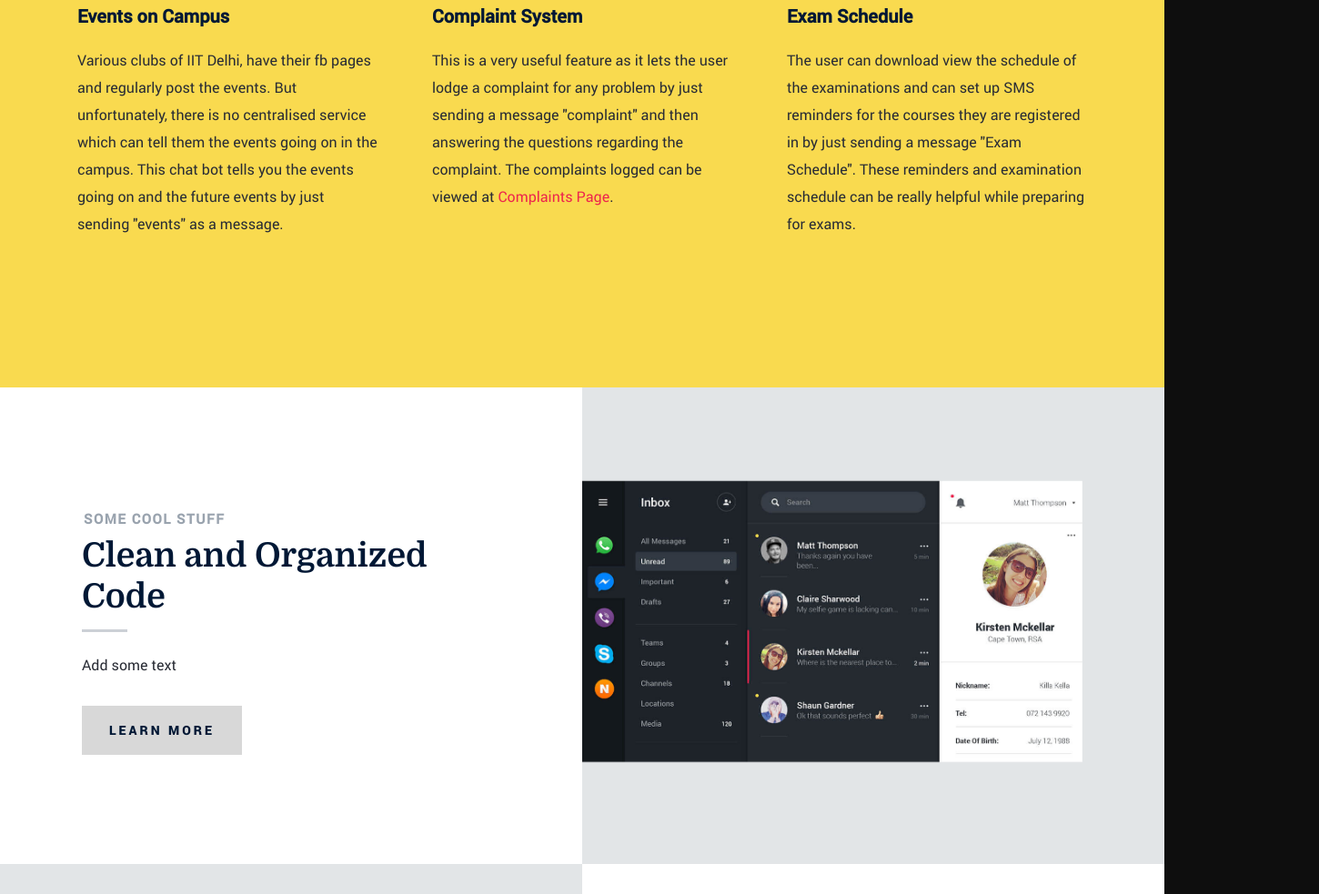
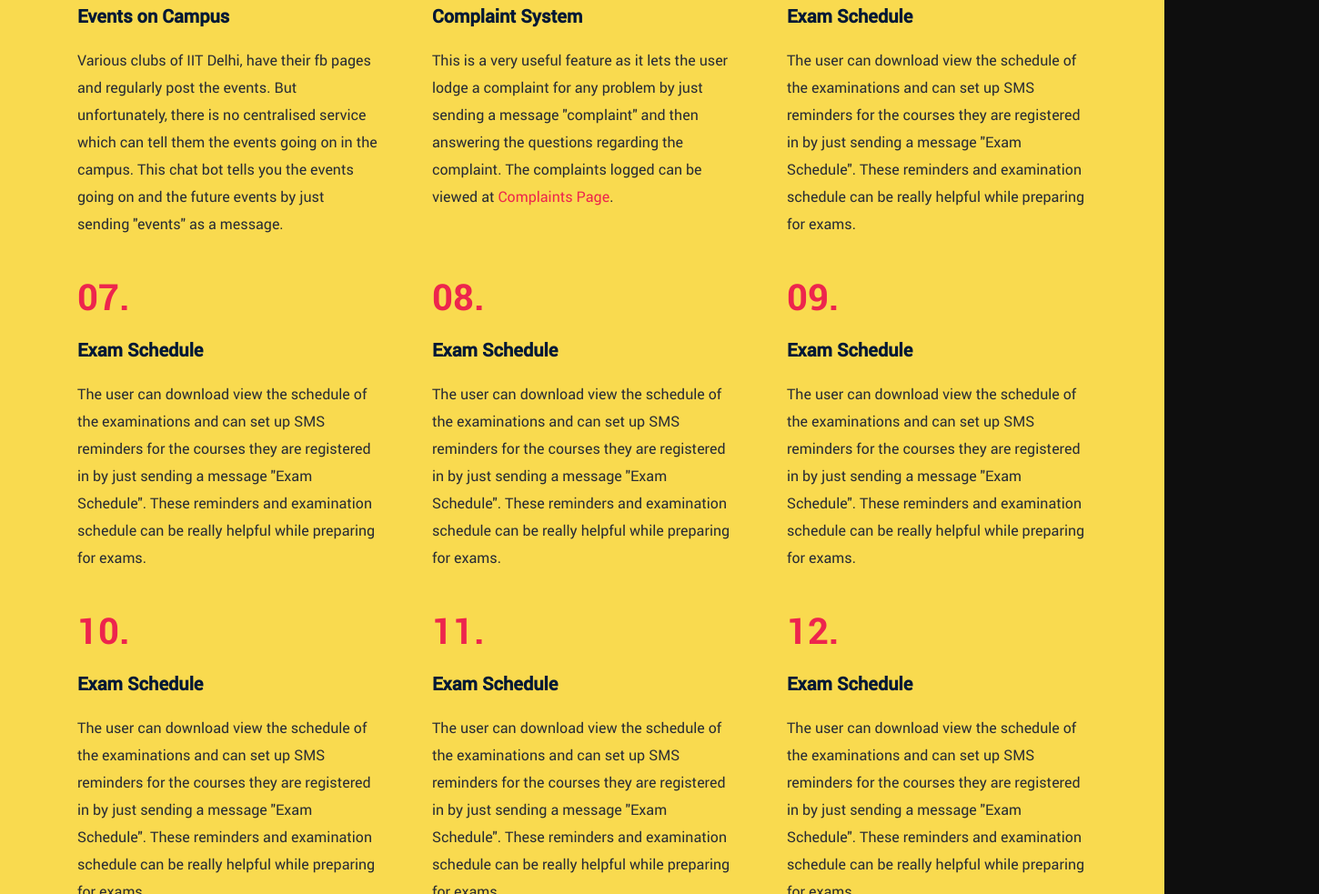
Before and after one commit to aagrxyz/CampusBot, a plain HTML site: page index.html in a window 1280 px wide. Shown: the part 1817-2800 px from the top of the page at 91% size, 1450 px wide, since content can reach past the window. Drawn offline with Linux system fonts and the light colour scheme; files whose address does not match are found by name.

Commit message:
Corrected various styling errors

```diff
--- a/css/main.css
+++ b/css/main.css
@@ -1121,9 +1121,9 @@ header .logo a {
 	outline: 0;
 	border: none;
 	width: 96px;
-	height: 20px;
+	height: 96px;
 	background: url("../images/logo.png") no-repeat center;
-	background-size: 96px 20px;
+	background-size: 96px 96px;
 	font: 0/0 a;
 	text-shadow: none;
 	color: transparent;
--- a/index.html
+++ b/index.html
@@ -202,6 +202,96 @@
 
 					</div> <!-- /bgrid -->
 
+					<div class="bgrid feature animate-this">
+
+						<span class="feature-count">07.</span>
+
+					   <div class="feature-content">
+
+              	   	<h3>Exam Schedule</h3>
+
+							<p>The user can download view the schedule of the examinations and can set up SMS reminders for the courses they are registered in by just sending a message "Exam Schedule". These reminders and examination schedule can be really helpful while preparing for exams.
+						   </p>
+
+						</div>
+
+					</div> <!-- /bgrid -->
+
+					<div class="bgrid feature animate-this">
+
+						<span class="feature-count">08.</span>
+
+					   <div class="feature-content">
+
+              	   	<h3>Exam Schedule</h3>
+
+							<p>The user can download view the schedule of the examinations and can set up SMS reminders for the courses they are registered in by just sending a message "Exam Schedule". These reminders and examination schedule can be really helpful while preparing for exams.
+						   </p>
+
+						</div>
+
+					</div> <!-- /bgrid -->
+
+					<div class="bgrid feature animate-this">
+
+						<span class="feature-count">09.</span>
+
+					   <div class="feature-content">
+
+              	   	<h3>Exam Schedule</h3>
+
+							<p>The user can download view the schedule of the examinations and can set up SMS reminders for the courses they are registered in by just sending a message "Exam Schedule". These reminders and examination schedule can be really helpful while preparing for exams.
+						   </p>
+
+						</div>
+
+					</div> <!-- /bgrid -->
+
+					<div class="bgrid feature animate-this">
+
+						<span class="feature-count">10.</span>
+
+					   <div class="feature-content">
+
+              	   	<h3>Exam Schedule</h3>
+
+							<p>The user can download view the schedule of the examinations and can set up SMS reminders for the courses they are registered in by just sending a message "Exam Schedule". These reminders and examination schedule can be really helpful while preparing for exams.
+						   </p>
+
+						</div>
+
+					</div> <!-- /bgrid -->
+
+					<div class="bgrid feature animate-this">
+
+						<span class="feature-count">11.</span>
+
+					   <div class="feature-content">
+
+              	   	<h3>Exam Schedule</h3>
+
+							<p>The user can download view the schedule of the examinations and can set up SMS reminders for the courses they are registered in by just sending a message "Exam Schedule". These reminders and examination schedule can be really helpful while preparing for exams.
+						   </p>
+
+						</div>
+
+					</div> <!-- /bgrid -->
+
+					<div class="bgrid feature animate-this">
+
+						<span class="feature-count">12.</span>
+
+					   <div class="feature-content">
+
+              	   	<h3>Exam Schedule</h3>
+
+							<p>The user can download view the schedule of the examinations and can set up SMS reminders for the courses they are registered in by just sending a message "Exam Schedule". These reminders and examination schedule can be really helpful while preparing for exams.
+						   </p>
+
+						</div>
+
+					</div> <!-- /bgrid -->
+
 				</div> <!-- /features-list -->
 
 			</div> <!-- /features-wrap -->
@@ -294,7 +384,7 @@
 					</div>
 	   		</div>
 
-	   	<iframe src='https://webchat.botframework.com/embed/CampusAI?s=UXreLGrfD54.cwA.1xA.RoM43rlCG3P1RB-0gYofbP1roP_Af4duRe6UUnWIKZY' width="1200px" height="400px"></iframe>
+	   	<iframe src='https://webchat.botframework.com/embed/CampusAI?s=UXreLGrfD54.cwA.1xA.RoM43rlCG3P1RB-0gYofbP1roP_Af4duRe6UUnWIKZY' width="600px" height="400px"></iframe>
 	   	</div>
    	</section> <!-- /download -->
 
@@ -337,7 +427,7 @@
 
 	   	<div class="row footer-info">
 
-		  		<div class="col-four tab-full">
+		  		<div class="col-six tab-full">
 		  			<h4><i class="icon-location-map-1"></i> Where to Find Us</h4>
 
 		  			<p>
@@ -346,11 +436,12 @@
 		         </p>
 		  		</div>
 
-		   	<div class="col-four tab-full collapse">
+		   	<div class="col-six tab-full collapse">
 	   			<h4><i class="icon-phone-incoming"></i> Get In Touch</h4>
 
-	   			<p>aman.cs115@cse.iitd.ac.in<br>
-				   	cs1150262@iitd.ac.in <br>
+	   			<p>
+						 aman.cs115@cse.iitd.ac.in<br>
+				   	 cs1150262@iitd.ac.in <br>
 				   </p>
 	   		</div>
 
```
